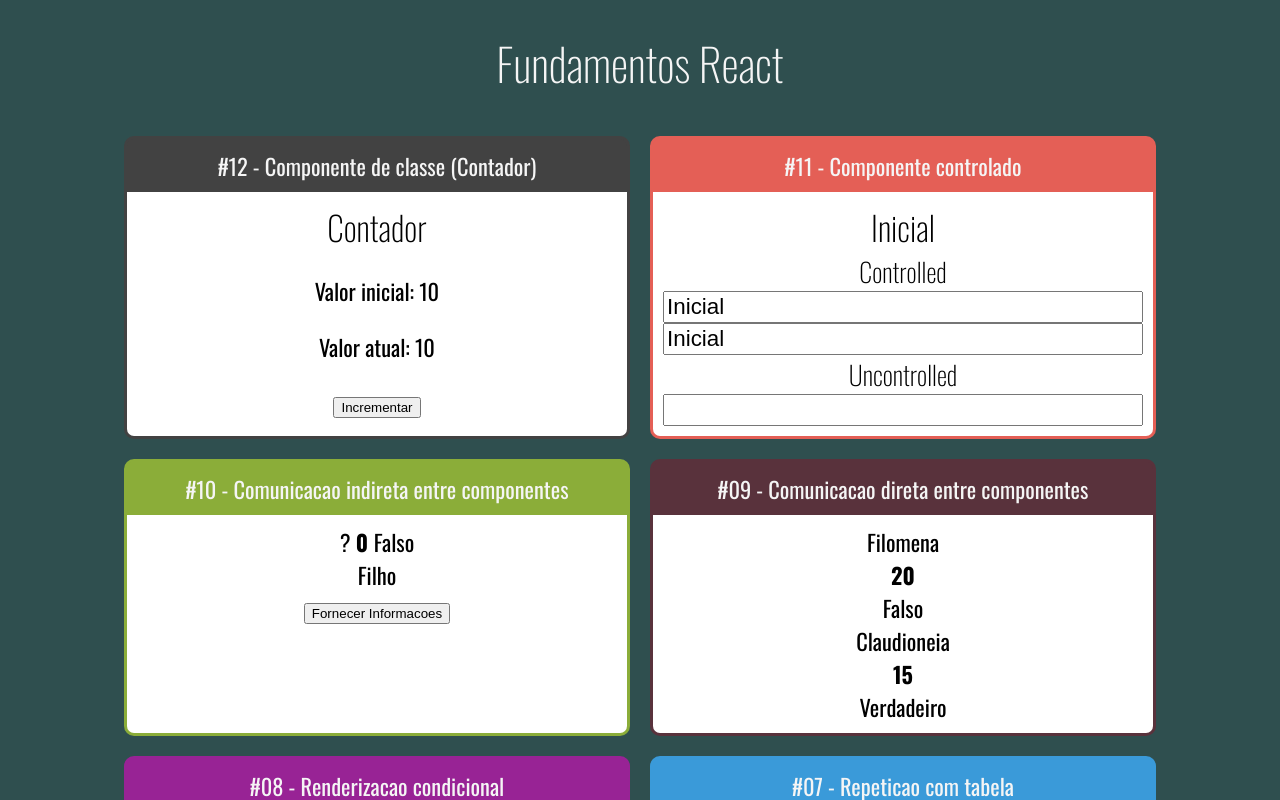
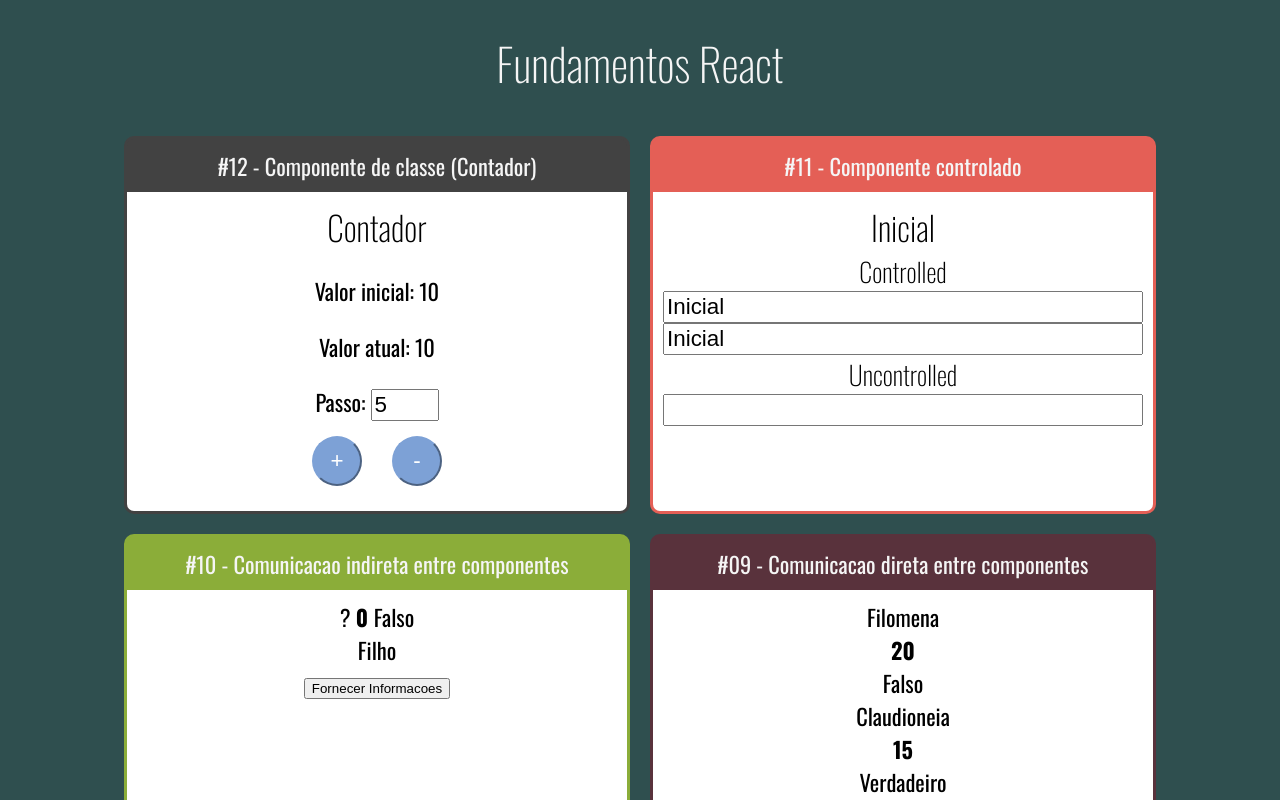
Before and after one commit to jaisonrobson/fundamentos-react, a React (Create React App) app: page / in a window 1280 px wide. Shown: the top 800 px of the page. Built offline with nearby package versions, Linux system fonts and the light colour scheme.

Commit message:
#37 - adicionado passo

```diff
--- /dev/null
+++ b/src/components/counter/Contador.css
@@ -0,0 +1,15 @@
+.Contador input {
+    font-size: 1.4rem;
+    width: 60px;
+}
+
+.Contador button {
+    margin: 15px;
+    height: 50px;
+    width: 50px;
+    border-radius: 50%;
+    border-color: #7da1d6;
+    background-color: #7da1d6;
+    color: #fff;
+    font-size: 1.4rem;
+}
--- a/src/components/counter/Contador.jsx
+++ b/src/components/counter/Contador.jsx
@@ -1,23 +1,34 @@
+import './Contador.css'
+
 import React from 'react'
 
 class Contador extends React.Component {
     state = {
         numero: 0,
+        passo: 5,
     }
 
     constructor(props) {
         super(props)
 
         this.state = {
-            numero: props.numeroInicial,
+            numero: props.numeroInicial || 0,
+            passo: props.passoInicial || 5,
         }
 
         this.inc = this.inc.bind(this) //Necessario fazer o bind caso nao utilize funcao ARROW do javascript
+        this.dec = this.dec.bind(this) //Necessario fazer o bind caso nao utilize funcao ARROW do javascript
     }
 
     inc() {
         this.setState({
-            numero: this.state.numero + 1,
+            numero: this.state.numero + this.state.passo,
+        })
+    }
+
+    dec() {
+        this.setState({
+            numero: this.state.numero - this.state.passo,
         })
     }
 
@@ -28,13 +39,24 @@
     //     })
     // }
 
+    setPasso = (event) => {
+        this.setState({
+            passo: +event.target.value, //Usar o mais (+) para converter a string para numero
+        })
+    }
+
     render() {
         return (
-            <div>
+            <div className="Contador">
                 <h2>Contador</h2>
                 <p>Valor inicial: {this.props.numeroInicial}</p>
                 <p>Valor atual: {this.state.numero}</p>
-                <button onClick={this.inc}>Incrementar</button>
+                <div>
+                    <label htmlFor="passoInput">Passo: </label>
+                    <input id="passoInput" type="num" value={this.state.passo} onChange={this.setPasso} />
+                </div>
+                <button onClick={this.inc}>+</button>
+                <button onClick={this.dec}>-</button>
                 {/* <button onClick={() => this.inc()}>Incrementar</button> */} {/* Outra forma sem a necessidade do bind */}
             </div>
         )
```
